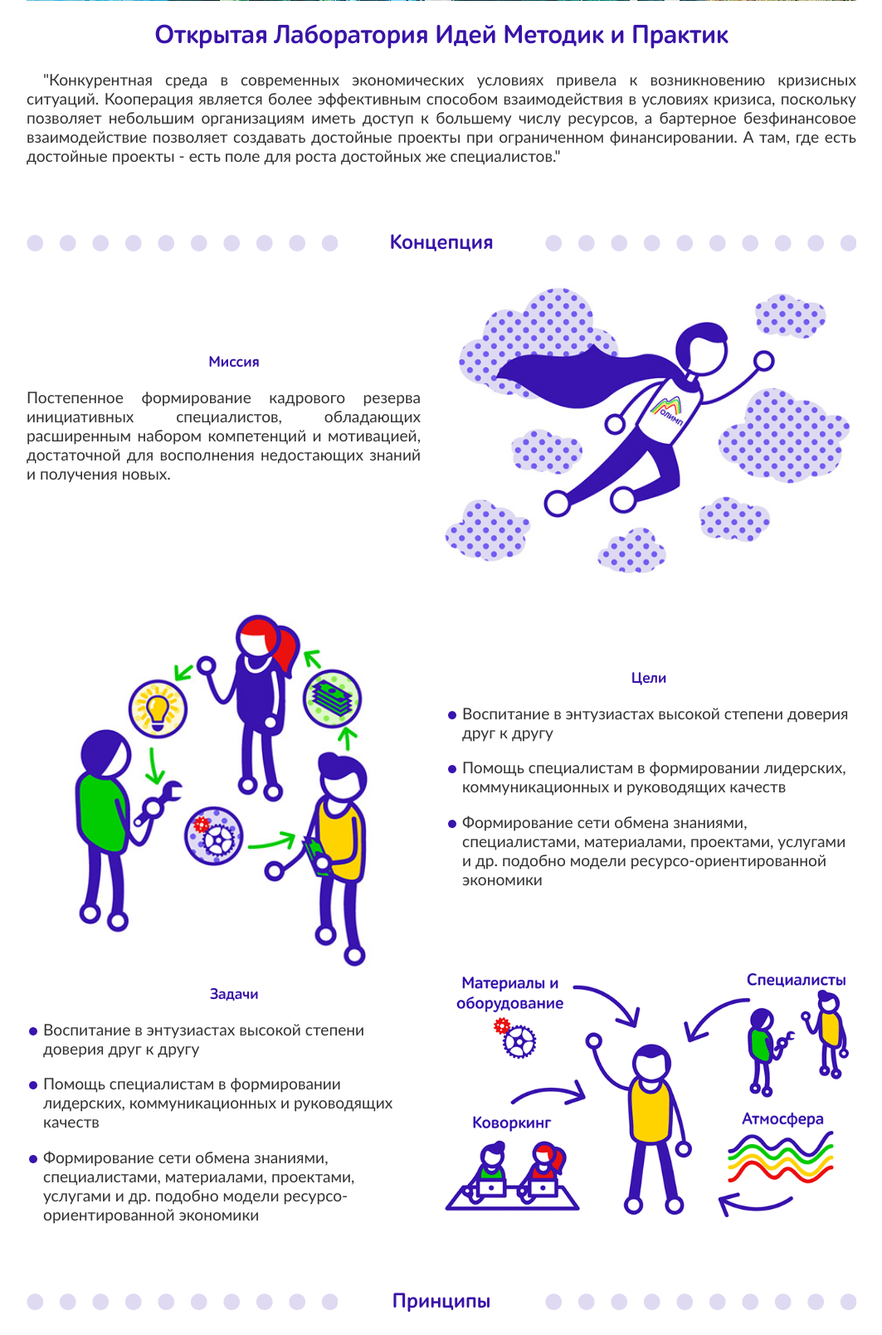
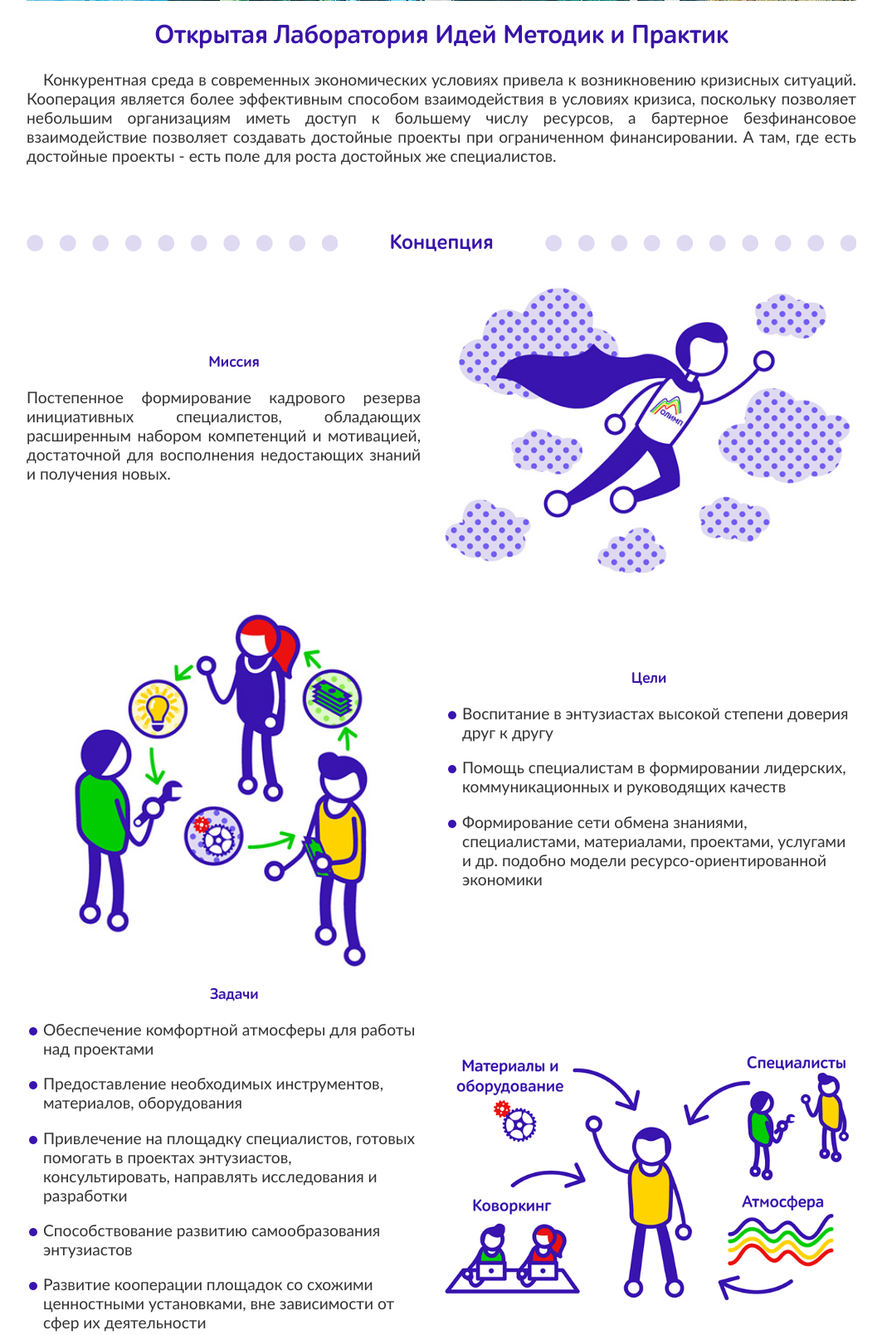
Before and after one commit to olimp-web/olimp-union.com, a PHP site: page / in a window 1280 px wide. Shown: the part 419-2028 px from the top of the page at 83% size, without its empty margins (108-1171 px from the left). Run offline with PHP 8.4, Linux system fonts and the light colour scheme; some libraries are stand-ins or nearby versions.

Commit message:
fixed 2 problems on page

```diff
--- a/css/style.css
+++ b/css/style.css
@@ -404,3 +404,8 @@ menu a {
   .mapDescription{
     vertical-align: middle;
   }
+
+  .tasks-img{
+    position: relative;
+    top: 100px;
+  }
--- a/index.html
+++ b/index.html
@@ -31,7 +31,7 @@
   <main id="main">
     <img src="img/head2.jpg">
     <h1 >Открытая Лаборатория Идей Методик и Практик</h1>
-    <p class="description">"Конкурентная среда в современных экономических условиях привела к возникновению кризисных ситуаций. Кооперация является более эффективным способом взаимодействия в условиях кризиса, поскольку позволяет небольшим организациям иметь доступ к большему числу ресурсов, а бартерное безфинансовое взаимодействие позволяет создавать достойные проекты при ограниченном финансировании. А там, где есть достойные проекты - есть поле для роста достойных же специалистов."</p>
+    <p class="description">Конкурентная среда в современных экономических условиях привела к возникновению кризисных ситуаций. Кооперация является более эффективным способом взаимодействия в условиях кризиса, поскольку позволяет небольшим организациям иметь доступ к большему числу ресурсов, а бартерное безфинансовое взаимодействие позволяет создавать достойные проекты при ограниченном финансировании. А там, где есть достойные проекты - есть поле для роста достойных же специалистов.</p>
     <section id="concept">
       <div class="decoration">
         <div class="separate-left"></div>
@@ -63,14 +63,17 @@
       </section>
       <section class="c3">
         <div class="right">
-         <img src="img/tasks.png">
+         <img class="tasks-img" src="img/tasks.png">
         </div>
         <div class="left">
           <h3>Задачи</h3>
           <ul class="left-text">
-            <li><p>Воспитание в энтузиастах высокой степени доверия друг к другу</p></li>
-            <li><p>Помощь специалистам в формировании лидерских, коммуникационных и руководящих качеств</p></li>
-            <li><p>Формирование сети обмена знаниями, специалистами, материалами, проектами, услугами и др. подобно модели ресурсо-ориентированной экономики</p></li>
+            <li><p>Обеспечение комфортной атмосферы для работы над проектами</p></li>
+            <li><p>Предоставление необходимых инструментов, материалов, оборудования</p></li>
+            <li><p>Привлечение на площадку специалистов, готовых помогать в проектах энтузиастов, консультировать, направлять исследования и разработки</p></li>
+            <li><p>Способствование развитию самообразования энтузиастов</p></li>
+            <li><p>Развитие кооперации площадок со схожими ценностными установками, вне зависимости от сфер их деятельности</p></li>
+            <li><p>Естественная профориентация студентов и школьников через участие в проектной деятельности</p></li>
           </ul>
         </div>
       </section>
```
